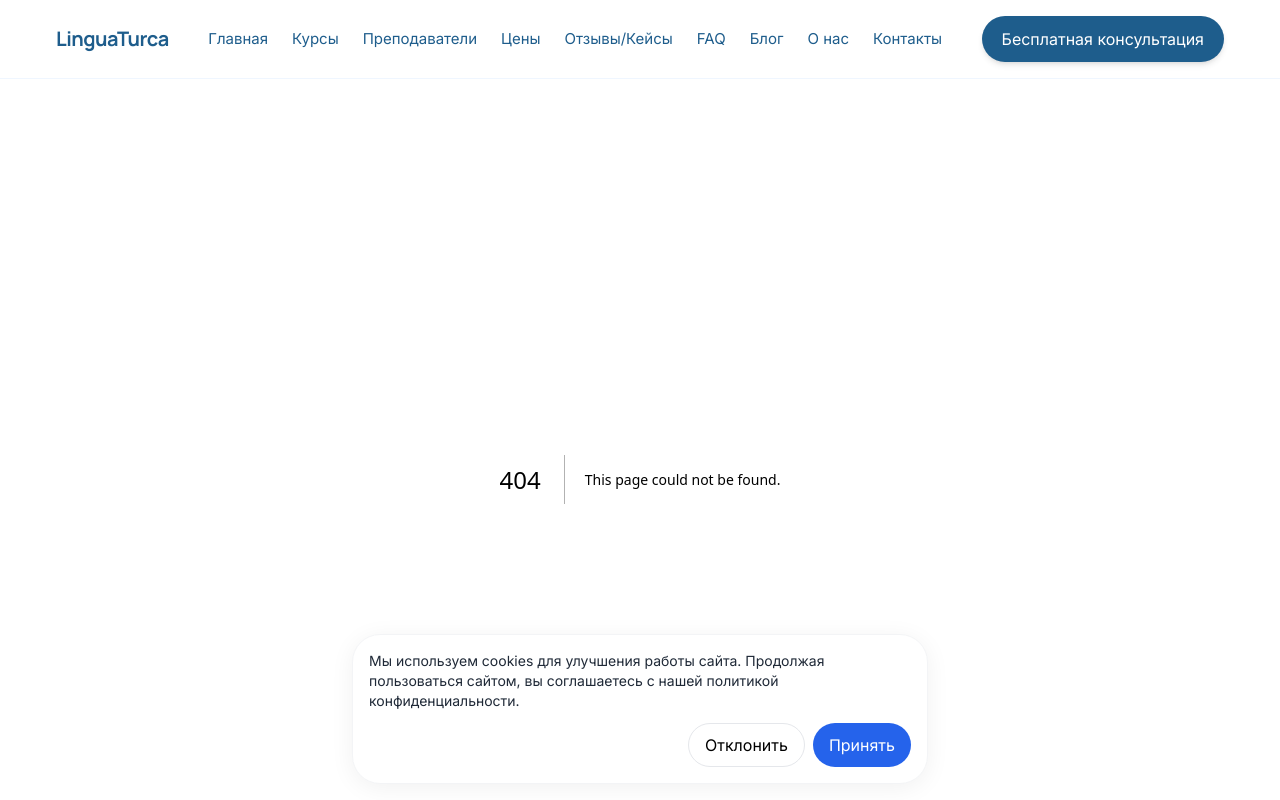
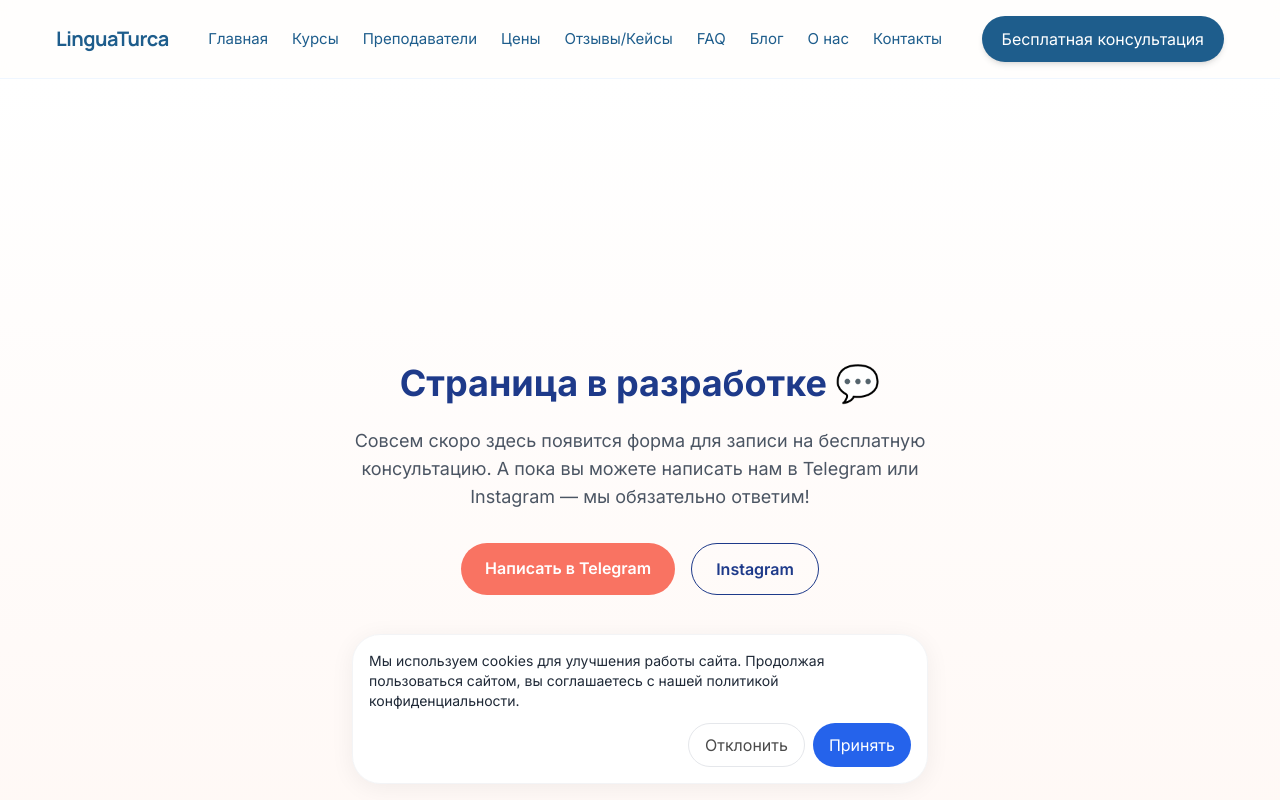
Before and after one commit to aktyurk-ctrl/linguaturca-site, a Next.js app: page /contact in a window 1280 px wide. Before the commit this address had no page. Shown: the top 800 px of the page. Built offline with nearby package versions, Linux system fonts and the light colour scheme.

Commit message:
Add contact placeholder page for Vercel deploy

```diff
--- /dev/null
+++ b/app/contact/page.tsx
@@ -0,0 +1,31 @@
+export default function ContactPage() {
+  return (
+    <main className="min-h-screen flex flex-col items-center justify-center bg-gradient-to-b from-white to-[#FFF8F5] text-center px-6 py-20">
+      <h1 className="text-4xl font-bold text-[#1E3A8A] mb-6">
+        Страница в разработке 💬
+      </h1>
+      <p className="text-lg text-gray-600 max-w-xl">
+        Совсем скоро здесь появится форма для записи на бесплатную консультацию.
+        А пока вы можете написать нам в Telegram или Instagram — мы обязательно ответим!
+      </p>
+      <div className="flex gap-4 mt-8">
+        <a
+          href="https://t.me/linguaturca"
+          target="_blank"
+          rel="noopener noreferrer"
+          className="px-6 py-3 rounded-full bg-[#F97362] text-white font-semibold hover:opacity-90 transition"
+        >
+          Написать в Telegram
+        </a>
+        <a
+          href="https://instagram.com/linguaturca"
+          target="_blank"
+          rel="noopener noreferrer"
+          className="px-6 py-3 rounded-full border border-[#1E3A8A] text-[#1E3A8A] font-semibold hover:bg-[#1E3A8A] hover:text-white transition"
+        >
+          Instagram
+        </a>
+      </div>
+    </main>
+  )
+}
--- a/app/layout.tsx
+++ b/app/layout.tsx
@@ -1,7 +1,6 @@
 import './globals.css'
 import type { Metadata } from 'next'
 import { Inter, Manrope } from 'next/font/google'
-import SeoProvider from '@/components/SeoProvider'
 import { Header } from '@/components/Header'
 import { Footer } from '@/components/Footer'
 import { CookieConsent } from '@/components/CookieConsent'
@@ -20,7 +19,6 @@ export default function RootLayout({ children }: { children: React.ReactNode })
   return (
     <html lang="ru">
       <body className={`${inter.variable} ${manrope.variable} font-inter`}>
-        <SeoProvider />
         <Header />
         <main>{children}</main>
         <Footer />
--- a/next.config.mjs
+++ b/next.config.mjs
@@ -1,9 +1,6 @@
 /** @type {import('next').NextConfig} */
 const nextConfig = {
-  reactStrictMode: true,
-  experimental: {
-    typedRoutes: true
-  }
-};
+  reactStrictMode: true
+}
 
-export default nextConfig;
+export default nextConfig
--- a/package.json
+++ b/package.json
@@ -10,7 +10,6 @@
   },
   "dependencies": {
     "@mdx-js/react": "^3.0.1",
-    "@next/mdx": "^15.0.0-canary.123",
     "@vercel/analytics": "^1.3.1",
     "autoprefixer": "^10.4.20",
     "clsx": "^2.1.1",
```
Also changed, not shown: 1 other file (tests, documents, lock files or other folders).
